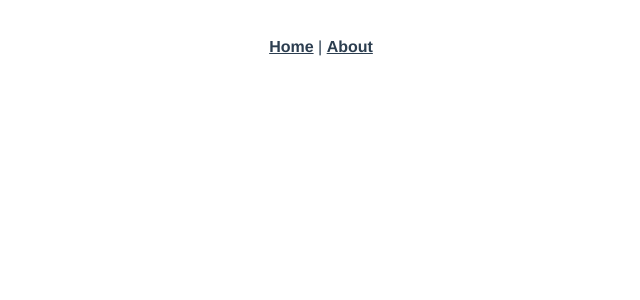
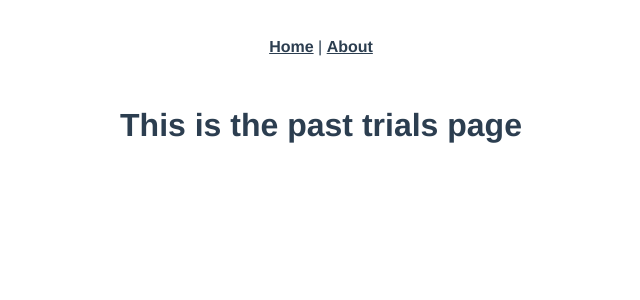
Before and after one commit to pillowslept/ui-votes-test, a Vue app: page /past-trials in a window 1280 px wide. Shown: the top 300 px of the page, without its empty margins (319-959 px from the left). Built offline with nearby package versions, Linux system fonts and the light colour scheme.

Commit message:
Login and PastTrials router views.

```diff
--- a/src/router/index.js
+++ b/src/router/index.js
@@ -17,6 +17,16 @@ Vue.use(VueRouter)
     // this generates a separate chunk (about.[hash].js) for this route
     // which is lazy-loaded when the route is visited.
     component: () => import(/* webpackChunkName: "about" */ '../views/About.vue')
+  },
+  {
+    path: '/past-trials',
+    name: 'PastTrials',
+    component: () => import(/* webpackChunkName: "about" */ '../views/PastTrials.vue')
+  },
+  {
+    path: '/login',
+    name: 'Login',
+    component: () => import(/* webpackChunkName: "about" */ '../views/Login.vue')
   }
 ]
 
--- /dev/null
+++ b/src/views/Login.vue
@@ -0,0 +1,5 @@
+<template>
+  <div class="login">
+    <h1>This is a login page</h1>
+  </div>
+</template>
--- /dev/null
+++ b/src/views/PastTrials.vue
@@ -0,0 +1,5 @@
+<template>
+  <div class="login">
+    <h1>This is the past trials page</h1>
+  </div>
+</template>
```
